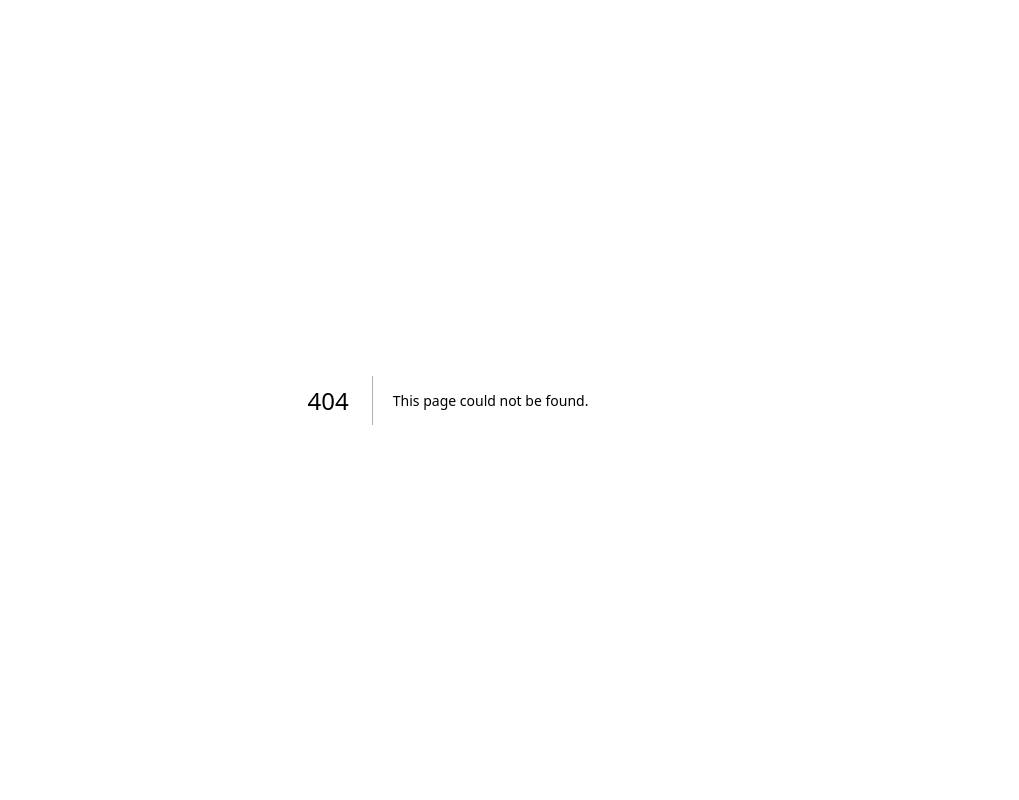
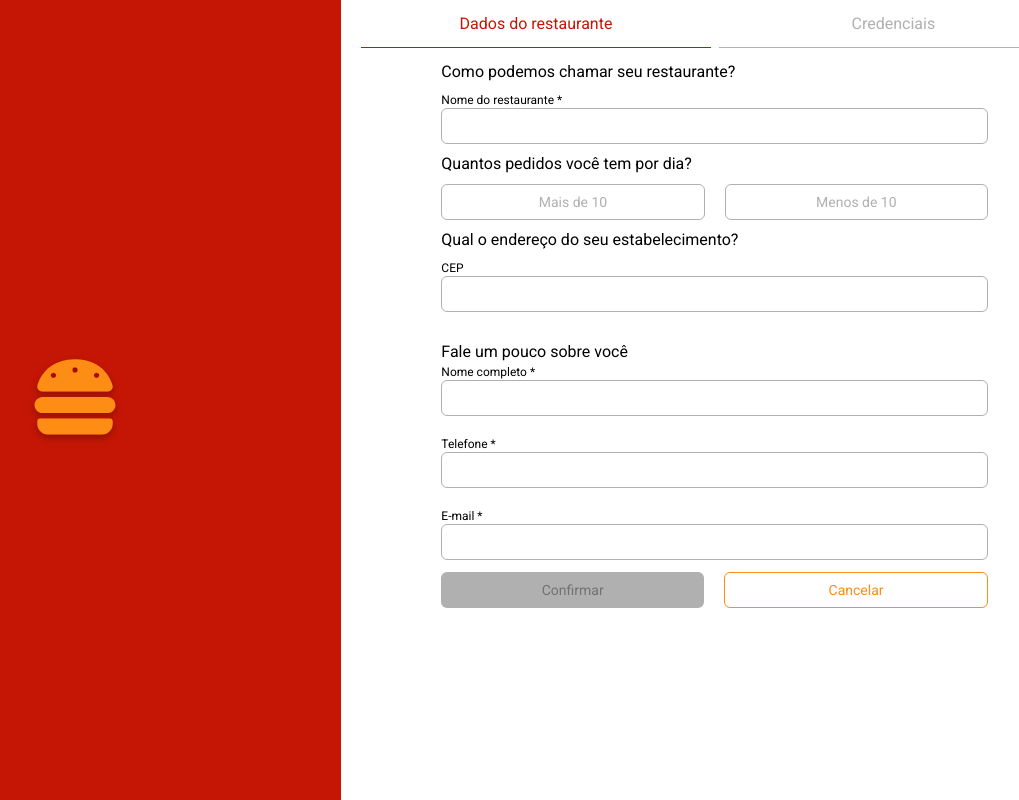
Before and after one commit to alysonbarreto02/wishes-express-front, a Next.js app: page /register in a window 1280 px wide. Before the commit this address had no page. Shown: the whole page, without its empty margins (192-1211 px from the left). Built offline with nearby package versions, Linux system fonts and the light colour scheme.

Commit message:
feat: creating new tab password

```diff
--- a/src/app/page.tsx
+++ b/src/app/register/Form.tsx
@@ -1,23 +1,14 @@
 "use client"
-import Image from "next/image"
 import axios from "axios"
+import { useEffect, useState } from "react"
+import { useForm } from "react-hook-form"
 import { useDebounce } from "use-debounce"
 
-import Logo from "assets/images/Logo.svg"
-import {
-  Tabs,
-  DefaultInput,
-  useOutlineButton,
-  DefaultButton
-} from "@/components"
-import { tabsRegister } from "src/constants/tabsRegister"
-import { RegisterRestaurantForm } from "src/types/RegisterRestaurantForm"
+import { DefaultInput, DefaultButton, useOutlineButton } from "@/components"
 import { AddressType } from "@/types/AddressType"
+import { RegisterRestaurantForm } from "@/types/RegisterRestaurantForm"
 
-import { useForm } from "react-hook-form"
-import { useEffect, useState } from "react"
-
-export default function Home() {
+export function Form() {
   const {
     control,
     watch,
@@ -28,9 +19,25 @@ export default function Home() {
   const { OutlineButton } = useOutlineButton()
   const [value] = useDebounce(watch("cep"), 1000)
   const [address, setAddress] = useState<AddressType>()
+  const [tab, setTab] = useState(0)
 
-  function onSubmit(data: RegisterRestaurantForm) {
-    console.log(data)
+  async function onSubmit(data: RegisterRestaurantForm) {
+    // await axios.post("http://localhost:3333/create-restaurant", {
+    //   email: data.email,
+    //   cpfOrCnpj: data.c,
+    //   name: data.enterpriseName,
+    //   ownerName: data.entireName,
+    //   password: data.,
+    //   phone: "23456789",
+    //   wishes: 2,
+    //   CEP: 123457889,
+    //   city: "Natal",
+    //   complement: "Compĺemento",
+    //   neighborhood: " Bairro",
+    //   number: 20,
+    //   road: "Rua odilon braga ",
+    //   UF: "RN"
+    // })
   }
 
   async function getAddress() {
@@ -59,14 +66,12 @@ export default function Home() {
     getAddress()
   }, [value])
 
+  console.log({ tab })
+
   return (
-    <main className="w-full h-screen flex">
-      <div className="w-5/12 h-full flex bg-red-system justify-center items-center ">
-        <Image alt="logo" src={Logo} width={96} height={89} />
-      </div>
-      <div className="w-7/12 h-full px-5 overflow-y-scroll">
-        <Tabs tabs={tabsRegister} />
-        <form className=" px-20 py-1" onSubmit={handleSubmit(onSubmit)}>
+    <form className=" px-20 py-1" onSubmit={handleSubmit(onSubmit)}>
+      {tab === 0 ? (
+        <>
           <p className="py-2">Como podemos chamar seu restaurante?</p>
           <DefaultInput
             control={control}
@@ -166,11 +171,33 @@ export default function Home() {
             />
           </div>
           <div className="flex mt-3 gap-5">
-            <DefaultButton type="submit" title="Confirmar" />
+            <DefaultButton onClick={() => setTab(1)} title="Confirmar" />
             <OutlineButton color="yellow" title="Cancelar" onClick={() => {}} />
           </div>
-        </form>
-      </div>
-    </main>
+        </>
+      ) : (
+        <div className="flex flex-col gap-3">
+          <p className="mt-3">Vamos criar uma senha de acesso ao sistema</p>
+          <DefaultInput
+            control={control}
+            placeholder="Digite uma senha"
+            name="password"
+            title="Criar senha"
+            required="Forneça sua senha de acesso"
+            error={errors.password?.message}
+          />
+          <DefaultInput
+            control={control}
+            placeholder="Digite a senha novamente"
+            name="confirmPassword"
+            title="Repetir senha"
+            error={errors.confirmPassword?.message}
+            required="Repita a senha inserida"
+          />
+          <DefaultButton title="Finalizar cadastro" type="submit" />
+          <DefaultButton title="Cancelar" />
+        </div>
+      )}
+    </form>
   )
 }
--- /dev/null
+++ b/src/app/register/page.tsx
@@ -0,0 +1,20 @@
+import Image from "next/image"
+
+import Logo from "assets/images/Logo.svg"
+import { Tabs } from "@/components"
+import { tabsRegister } from "src/constants/tabsRegister"
+import { Form } from "@/app/register/Form"
+
+export default function Home() {
+  return (
+    <main className="w-full h-screen flex">
+      <div className="w-5/12 h-full flex bg-red-system justify-center items-center ">
+        <Image alt="logo" src={Logo} width={96} height={89} />
+      </div>
+      <div className="w-7/12 h-full px-5 overflow-y-scroll">
+        <Tabs tabs={tabsRegister} />
+        <Form />
+      </div>
+    </main>
+  )
+}
--- a/src/components/DefaultButton/index.tsx
+++ b/src/components/DefaultButton/index.tsx
@@ -11,7 +11,7 @@ export function DefaultButton({
     <button
       type={type}
       className="rounded-md bg-gray-system h-9 w-full"
-      onClick={() => onClick}
+      onClick={onClick}
     >
       <p className="text-dark-gray-system text-sm">{title}</p>
     </button>
--- a/src/types/AddressType.ts
+++ b/src/types/AddressType.ts
@@ -1,7 +1,7 @@
 export interface AddressType {
   cep: string
   logradouro: string
-  complemento: ""
+  complemento: string
   bairro: string
   localidade: string
   uf: string
--- a/src/types/RegisterRestaurantForm.ts
+++ b/src/types/RegisterRestaurantForm.ts
@@ -10,4 +10,6 @@ export interface RegisterRestaurantForm {
   city: string
   state: string
   complement: string
+  password: string
+  confirmPassword: string
 }
```
